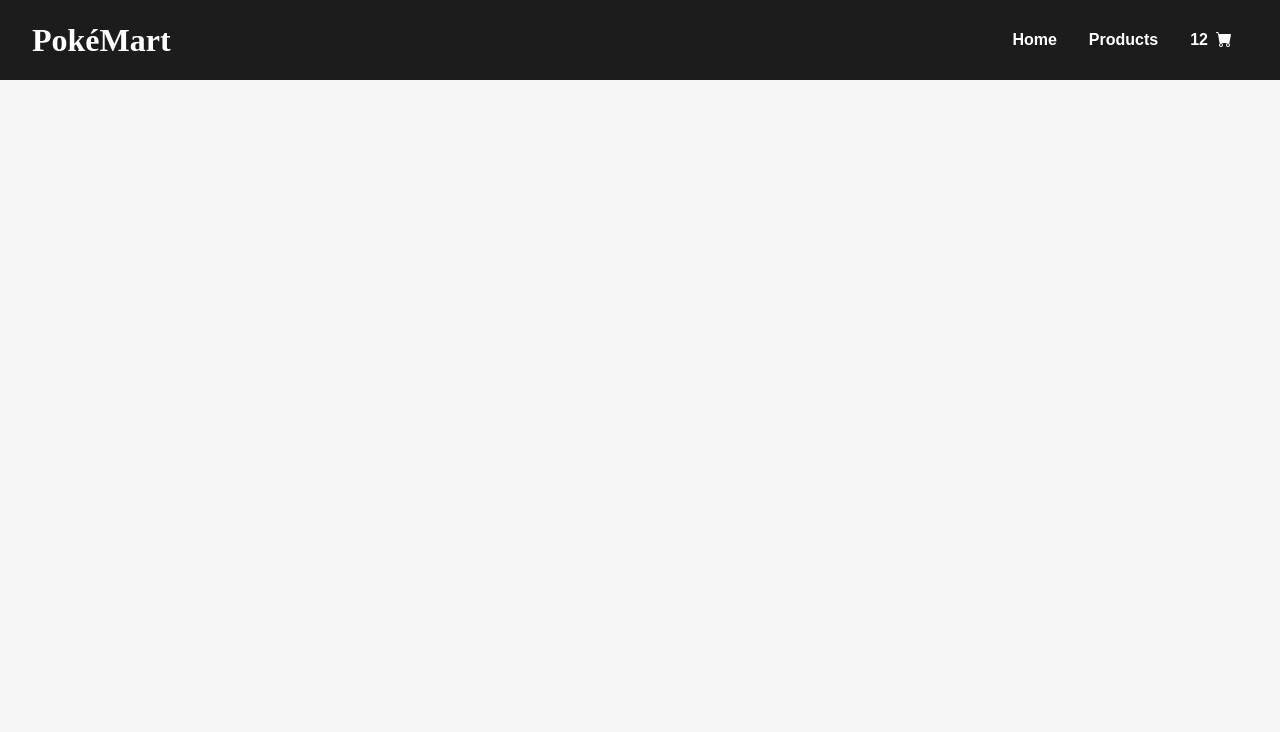
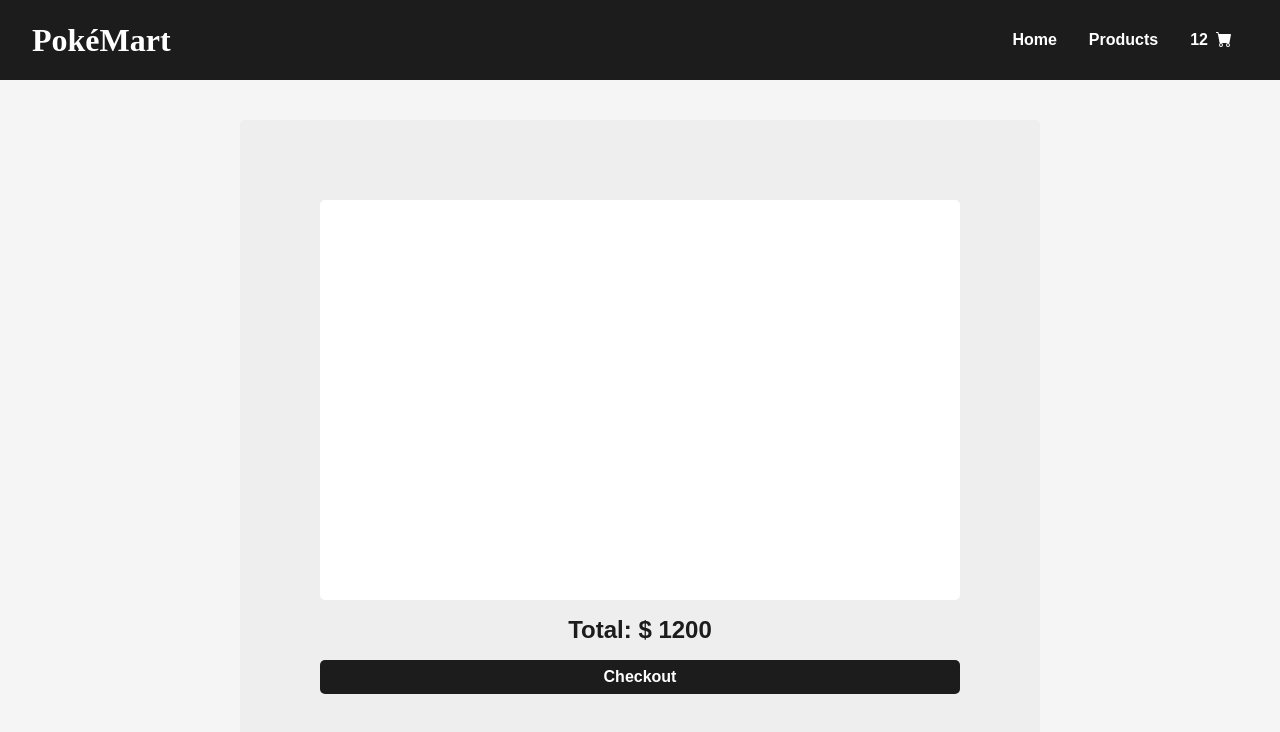
Before and after one commit to Chamara-Wijepala/shopping-cart, a React (Create React App) app: page /checkout in a window 1280 px wide. Shown: the top 732 px of the page. Built offline with nearby package versions, Linux system fonts and the light colour scheme; a web font is replaced by a local one.

Commit message:
Add CSS to Checkout

```diff
--- a/src/pages/Checkout.js
+++ b/src/pages/Checkout.js
@@ -1,8 +1,12 @@
 import React from "react";
+import '../styles/checkout.css';
 
 const Checkout = () => {
   return (
     <div id="Checkout">
+      <div id="CheckoutList"></div>
+      <p id="TotalPrice">Total: $ 1200</p>
+      <button id="CheckoutButton">Checkout</button>
     </div>
   );
 };
--- /dev/null
+++ b/src/styles/checkout.css
@@ -0,0 +1,31 @@
+#Checkout {
+  padding-block: min(10vh, 10rem);
+  margin: 5vh auto 5vh auto;
+  display: flex;
+  flex-direction: column;
+  align-items: center;
+  gap: 1rem;
+  min-height: 100%;
+  max-width: 50rem;
+  background-color: #eeeeee;
+  border-radius: 5px;
+}
+
+#CheckoutList {
+  min-height: 50vh;
+  width: 80%;
+  margin: auto;
+  border-radius: 5px;
+  background-color: white;
+}
+
+#TotalPrice {
+  font-size: 1.5rem;
+}
+
+#CheckoutButton {
+  padding-block: 0.5rem;
+  width: 80%;
+  font-size: 1rem;
+  border-radius: 5px;
+}
```
